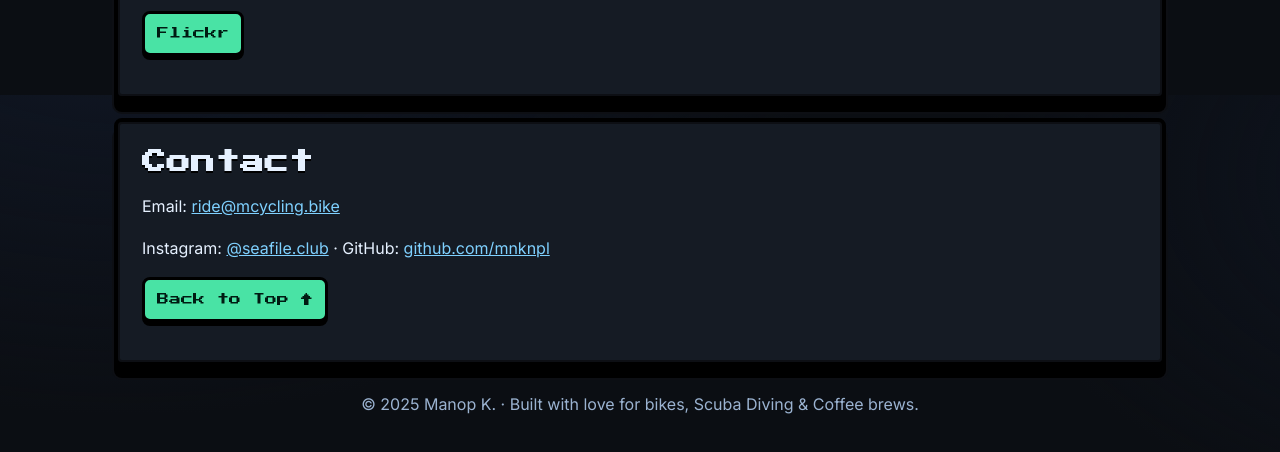
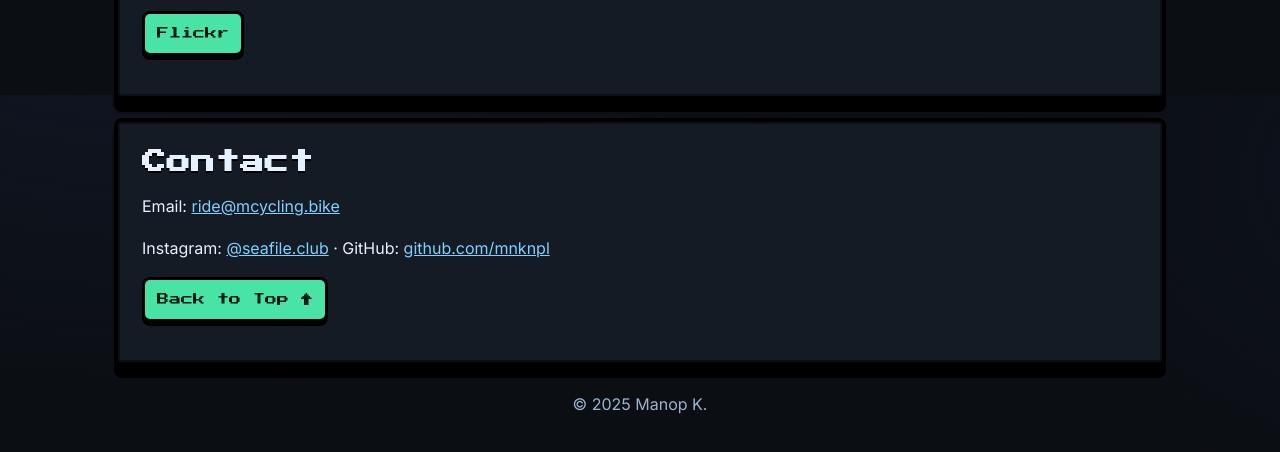
Before and after one commit to mnknpl/resume, a plain HTML site: page index.html in a window 1280 px wide. Shown: the part 2305-2757 px from the top of the page. Drawn offline with Linux system fonts and the light colour scheme; a script that the page names is missing.

Commit message:
Update index.html

```diff
--- a/index.html
+++ b/index.html
@@ -242,9 +242,12 @@
       <p><a class="btn" href="#top">Back to Top ↑</a></p>
     </section>
 
-    <footer>
-      © <script>document.write(new Date().getFullYear())</script> Manop K. · Built with love for bikes, Scuba Diving & Coffee brews.
-    </footer>
+<footer>
+  © <span id="year"></span> Manop K.
+</footer>
+<script>
+  document.getElementById("year").textContent = new Date().getFullYear();
+</script>
   </main>
 </body>
 </html>
```
